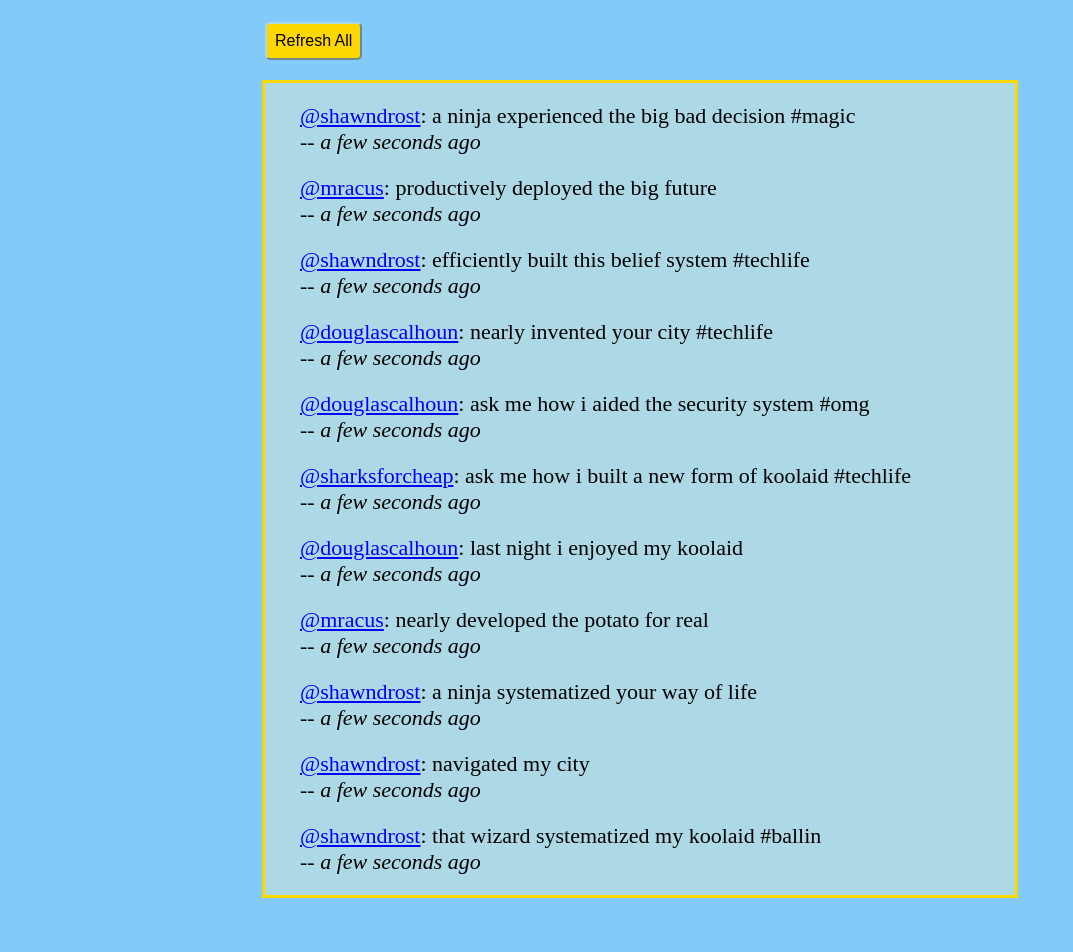
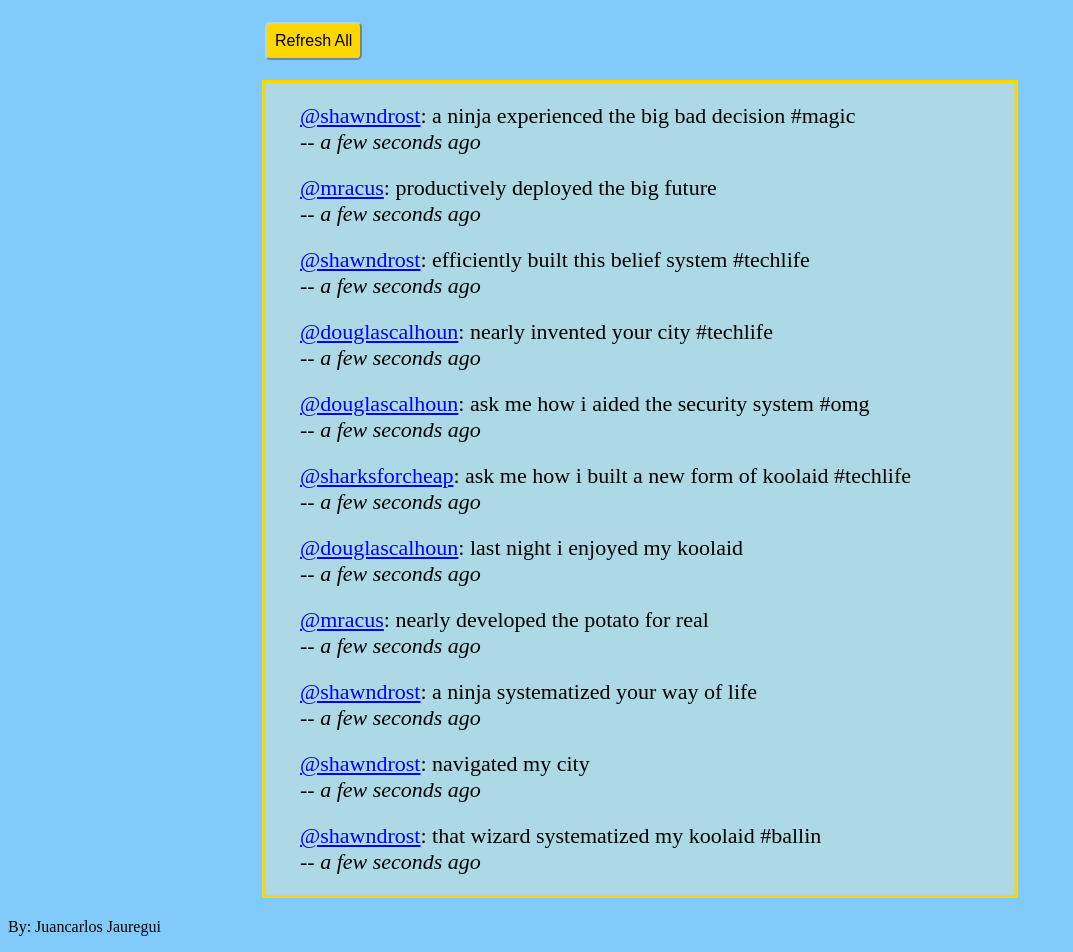
Before and after one commit to jauregui3/twittler, a plain HTML site: page index.html in a window 1280 px wide. Shown: the part 81-1033 px from the top of the page, without its empty margins (0-1073 px from the left). Before the commit the page ends 999 px from the top, so only its background shows below. Drawn offline with Linux system fonts and the light colour scheme.

Commit message:
Add footer with creator credit

```diff
--- a/index.html
+++ b/index.html
@@ -15,6 +15,9 @@
     </div>
     <section>
     </section>
+    <footer>
+      <p>By: Juancarlos Jauregui</p>
+    </footer>
     <script>
 
       $(document).ready(function(){
@@ -36,6 +39,7 @@
           }
           prevIndex = currentIndex;
         }
+
         refreshTweets(streams.home);
 
         $button.on('click', function() {
```
